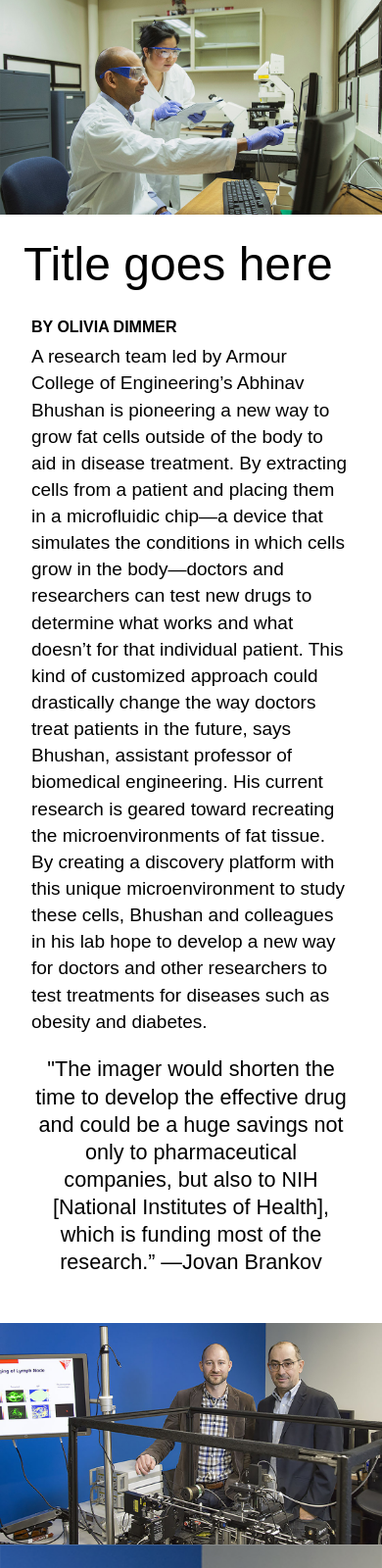
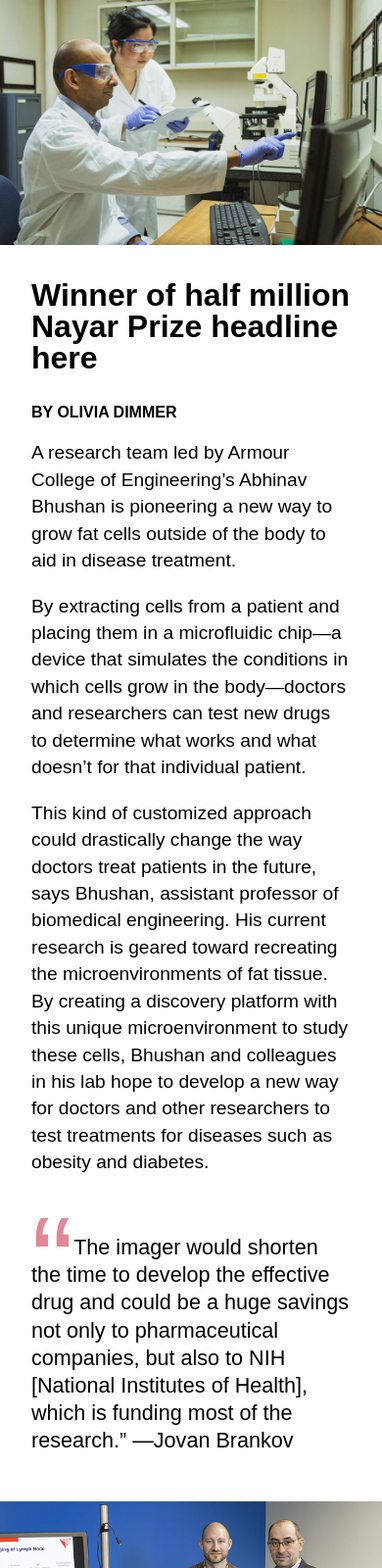
Before and after one commit to OliviaDimmer/OliviaDimmer.github.io, a plain HTML site: page index.html in a window 390 px wide. Shown: the top 1600 px of the page at 98% size. Drawn offline with Linux system fonts and the light colour scheme.

Commit message:
pull quotes and mobile margin

```diff
--- a/index.html
+++ b/index.html
@@ -8,45 +8,49 @@
 </head>
 <body>
   <header>
-    <section class="intro">
-      <img class="full-width" src="img/bhushan.jpg" alt="">
-      <h1>Title goes here</h1>
-    </section>
+    <img class="full-width" src="img/bhushancrop.jpg" alt="Researchers analyze data">
+    <h1>Winner of half million Nayar Prize headline here</h1>
   </header>
   <section class="story">
     <h2>BY OLIVIA DIMMER</h2>
     <p>A research team led by Armour College of Engineering’s Abhinav Bhushan is
       pioneering a new way to grow fat cells outside of the body to aid in disease
-      treatment. By extracting cells from a patient and placing them in a microfluidic
+      treatment. </p>
+    <p>By extracting cells from a patient and placing them in a microfluidic
       chip—a device that simulates the conditions in which cells grow in the body—doctors
       and researchers can test new drugs to determine what works and what doesn’t for that
-      individual patient.
+      individual patient.</p>
+    <p>
       This kind of customized approach could drastically change the way doctors treat patients in the future,
       says Bhushan, assistant professor of biomedical engineering. His current research is geared toward recreating
       the microenvironments of fat tissue. By creating a discovery platform with this unique microenvironment
       to study these cells, Bhushan and colleagues in his lab hope to develop a new way for doctors and other
       researchers to test treatments for diseases such as obesity and diabetes.
     </p>
-    <p class="pull-quote">"The imager would shorten the time to develop the effective drug and could be a huge savings not only to pharmaceutical companies, but also to NIH [National Institutes of Health], which is funding most of the research.” —Jovan Brankov
+    <p class="pullquote">The imager would shorten the time to develop the effective drug and could be a huge savings not only to pharmaceutical companies, but also to NIH [National Institutes of Health], which is funding most of the research.”
+      —Jovan Brankov
     </p>
   </section>
   <section class="instoryimg">
     <img class="littlepic" src="img/research.jpg" alt="">
     <img class="bigpic" src="img/longboi.png" alt="">
   </section>
-      <p class="caption"> Caption goes here researchers would use an animal model. M.Des. student Sai Godha studies in a Steelcase Brody chair in a corridor designed for independent, focused work at the Institute of Design in the Ed Kaplan Family Institute for Innovation and Tech Entrepreneurship.
+  <section class="story">
+    <p class="caption"> Caption goes here researchers would use an animal model. M.Des. student Sai Godha studies in a Steelcase Brody chair in a corridor designed for independent, focused work at the Institute of Design in the Ed Kaplan Family
+      Institute for Innovation and Tech Entrepreneurship.
     </p>
-    <section class="story">
     <p>“Microfluidic chips mimic the capillaries of the body,” Bhushan says. “So when you place cells
       into this environment, they behave like normal fat cells for over three weeks. During this time,
       our platform allows us to study the differentiation of precursor cells into mature adipose, which
       is necessary to study the long-term effects of drug molecules on cellular signals and responses.”
+    </p>
+    <p>
       This model, developed by biomedical engineering graduate student Nida Tanataweethum, was recently
       detailed in a paper published in the research journal Biotechnology & Bioengineering. The work was
       carried out in collaboration with researchers at the University of Chicago and the University of Texas at San Antonio.
       Tanataweethum says this new model will open the door for faster, cheaper research.
     </p>
-    <p class="pull-quote">"We’ve become leading experts in paired-agent imaging, which allows for quantitative mapping of the cancer molecules”
+    <p class="pullquote">"We’ve become leading experts in paired-agent imaging, which allows for quantitative mapping of the cancer molecules”
       —Kenneth Tichauer
     </p>
   </section>
@@ -54,12 +58,18 @@
     <img class="little" src="img/longboi.png" alt="">
     <img class="big" src="img/research.jpg" alt="">
   </section>
-      <p class="caption"> Caption goes here researchers would use an animal model. M.Des. student Sai Godha studies in a Steelcase Brody chair in a corridor designed for independent, focused work at the Institute of Design in the Ed Kaplan Family Institute for Innovation and Tech Entrepreneurship.
+  <section class="story">
+    <p class="caption"> Caption goes here researchers would use an animal model. M.Des. student Sai Godha studies in a Steelcase Brody chair in a corridor designed for independent, focused work at the Institute of Design in the Ed Kaplan Family
+      Institute for Innovation and Tech Entrepreneurship.
     </p>
-    <section class="story">
-    <p>“Previously, researchers would use an animal model,” Tanataweethum says. “But with that you use a lot of money and also you use a lot of time. With microfluidic chips, it gives you relevant results while reducing the time and reducing the cost.”
-    As part of the Microfluidic Drug Microbiota Interaction Platform project team, Bhushan and colleagues at IIT Research Institute are building a discovery platform to examine the interactions between approved drugs and microbiota in the digestive system using a more physiologically relevant model of the intestine. The team is a finalist for the $1 million Nayar Prize II.
+    <p>“Previously, researchers would use an animal model,” Tanataweethum says. “But with that you use a lot of money and also you use a lot of time. With microfluidic chips, it gives you relevant results while reducing the time and reducing the
+      cost.”
+    </p>
+    <p>
+      As part of the Microfluidic Drug Microbiota Interaction Platform project team, Bhushan and colleagues at IIT Research Institute are building a discovery platform to examine the interactions between approved drugs and microbiota in the
+      digestive system using a more physiologically relevant model of the intestine. The team is a finalist for the $1 million Nayar Prize II.
     </p>
   </section>
 </body>
+
 </html>
--- a/stylesheet.css
+++ b/stylesheet.css
@@ -47,18 +47,22 @@ html {
 }
 
 body {
+}
 
-  margin-bottom:2em;
-}
 
 .full-width {
   width: 100%;
   height: 100vh;
+  overflow: hidden;
 }
 
 h1 {
-font-size: 3em;
-margin: .5em 15vw 1em 15vw;
+  font-size: 3em;
+  margin: 0 15vw 0 15vw;
+  position: relative;
+  top: -3em;
+  color: white;
+  font-weight: bold;
 }
 
 h2 {
@@ -67,20 +71,30 @@ h2 {
 }
 
 p {
-  font-size: 19px;
+  font-size: 1.2em;
   line-height: 1.42857;
+  margin: 1em 0 1em 0;
 }
 
 .story {
   margin: 1em 15vw 1em 15vw;
 }
 
-.pull-quote {
+.pullquote {
   font-size: 1.35em;
   margin: 1em 0 1em 0;
-  text-align: center;
   line-height: 1.3em;
   font-weight: 300;
+}
+
+.pullquote::before {
+content: "\201C";
+color: rgb(78.4%,6.3%,18%, 0.5);
+font-size: 6em;
+position: relative;
+top: 52px;
+
+
 }
 
 .instoryimg {
@@ -116,13 +130,15 @@ place-self: stretch;
 font-size: .9em;
 font-weight: lighter;
 line-height: 1.1em;
-margin: 1em 15vw 2em 15vw;
-text-align: center;
-
+margin-bottom: 2em;
 }
 
 img {
-  max-width: 100%
+  max-width: 100%;
+}
+
+.story:last-of-type {
+  margin-bottom: 2em;
 }
 
 
@@ -133,15 +149,18 @@ img {
 
   .instoryimg {
    display: block;
+
   }
 
   .full-width {
     width: 100%;
     height:auto;
+    overflow: hidden;
   }
 
-  .instoryimg figure:first-child {
+  .instoryimg img:first-child {
       padding-right: 0em;
+      padding-bottom: 1em;
   }
 
   .story {
@@ -149,7 +168,15 @@ img {
   }
 
   h1 {
-  margin: .5em;
+    font-size: 2em;
+    color: black;
+    font-weight: bold;
+    position: unset;
+    margin: 1em;
+  }
+
+  .story:last-of-type {
+    margin-bottom: 5em;
   }
 
 }
@@ -164,5 +191,9 @@ img {
 /* Desktops and laptops ----------- */
 @media  screen and (min-width : 1061px) {
 
+  header {
+    height: 100vh;
+    margin-bottom: 3em;
+  }
 
 }
```
Also changed, not shown: img/bhushancrop.jpg (added). Lines whose indentation alone changed are shown as unchanged.
